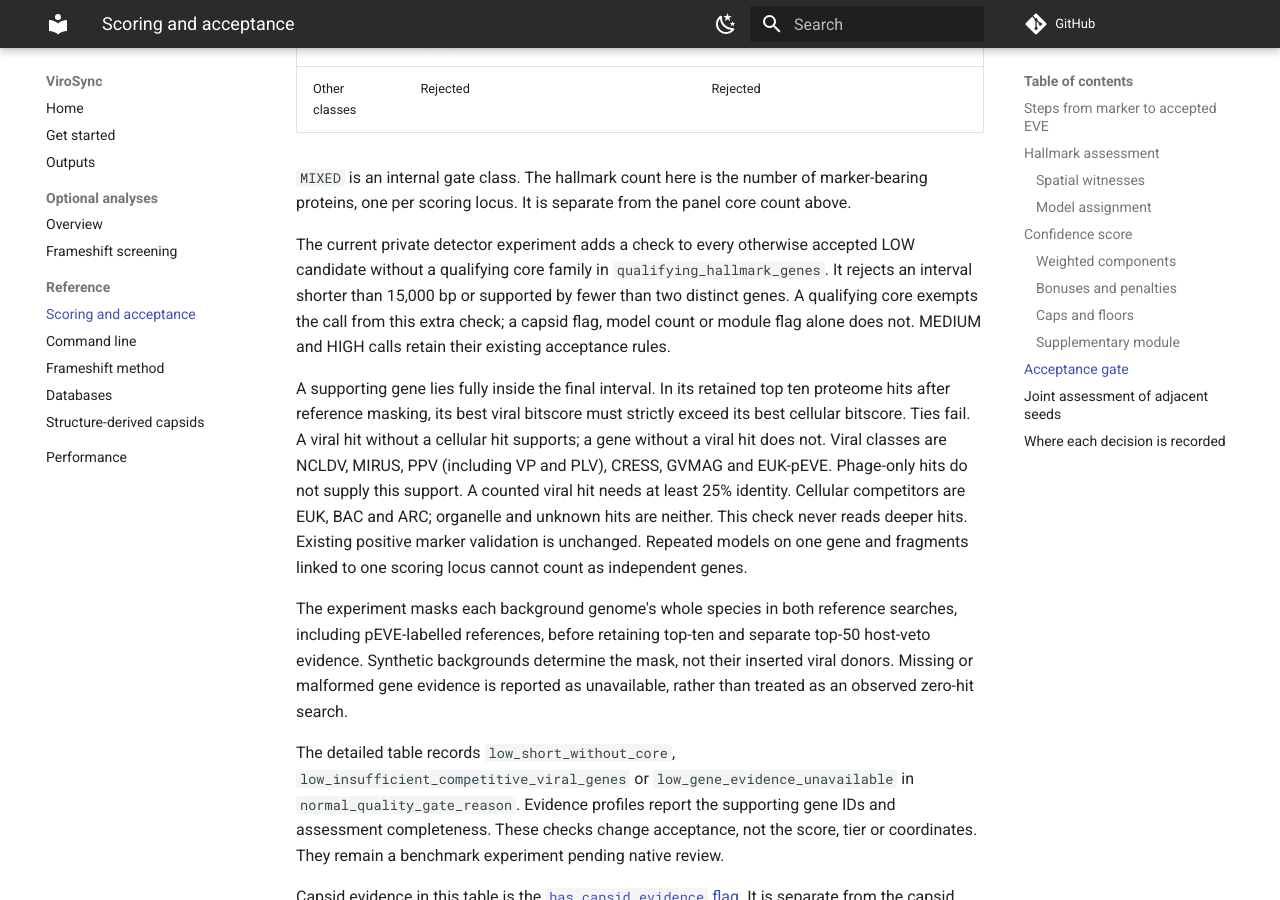
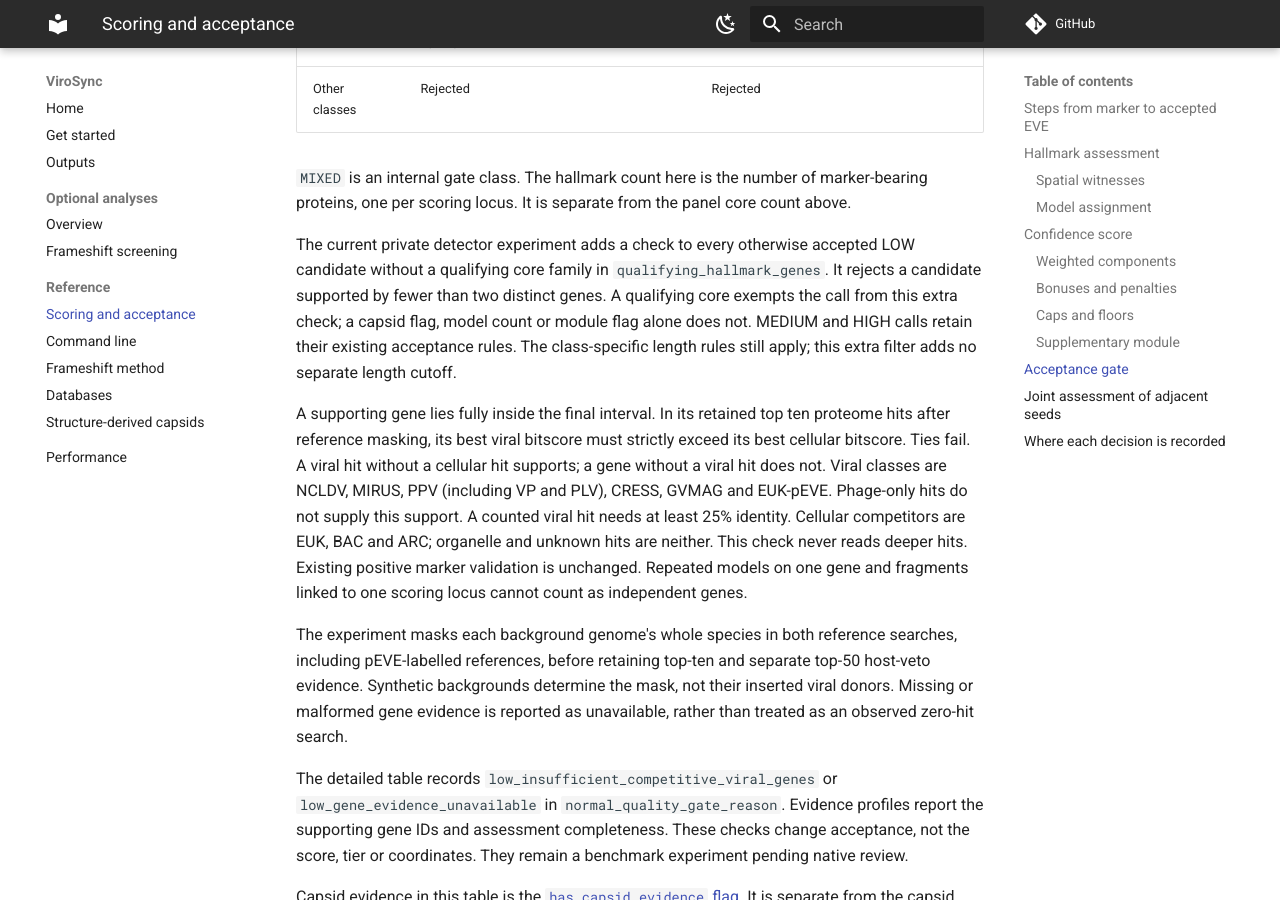
Before and after one commit to NeLLi-team/virosync, an MkDocs documentation site: the page built from docs/reference/scoring.md, in a window 1280 px wide and 900 px high, scrolled down 6636 px. Built offline with MkDocs 1.6.1 and Material for MkDocs 9.7.7, drawn with Linux system fonts in a browser that asks for light colours; comment, search, counter and statistics services are not loaded.

Commit message:
fix(scoring): retain short LOW calls with viral support
Remove the experimental standalone15kb veto while preserving the
class gate and two-gene competitive viral/pEVE evidence requirement.
The saved-output comparison restores ds66; native validation remains
pending. Keep class-specific length checks and core exemption intact.

```diff
--- a/docs/reference/scoring.md
+++ b/docs/reference/scoring.md
@@ -208,10 +208,11 @@ core count above.
 
 The current private detector experiment adds a check to every otherwise
 accepted LOW candidate without a qualifying core family in
-`qualifying_hallmark_genes`. It rejects an interval shorter than 15,000 bp or
-supported by fewer than two distinct genes. A qualifying core exempts the call
+`qualifying_hallmark_genes`. It rejects a candidate supported by fewer than two
+distinct genes. A qualifying core exempts the call
 from this extra check; a capsid flag, model count or module flag alone does not.
-MEDIUM and HIGH calls retain their existing acceptance rules.
+MEDIUM and HIGH calls retain their existing acceptance rules. The class-specific
+length rules still apply; this extra filter adds no separate length cutoff.
 
 A supporting gene lies fully inside the final interval. In its retained top ten
 proteome hits after reference masking, its best viral bitscore must strictly
@@ -230,8 +231,8 @@ separate top-50 host-veto evidence. Synthetic backgrounds determine the mask,
 not their inserted viral donors. Missing or malformed gene evidence is reported
 as unavailable, rather than treated as an observed zero-hit search.
 
-The detailed table records `low_short_without_core`,
-`low_insufficient_competitive_viral_genes` or `low_gene_evidence_unavailable` in
+The detailed table records `low_insufficient_competitive_viral_genes` or
+`low_gene_evidence_unavailable` in
 `normal_quality_gate_reason`. Evidence profiles report the supporting gene IDs
 and assessment completeness. These checks change acceptance, not the score,
 tier or coordinates. They remain a benchmark experiment pending native review.
```
Also changed, not shown: docs/METHODS.md (+6 -6 lines), 6 other files.
